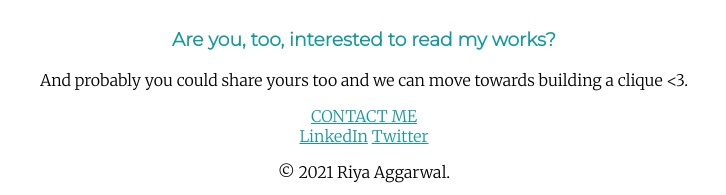
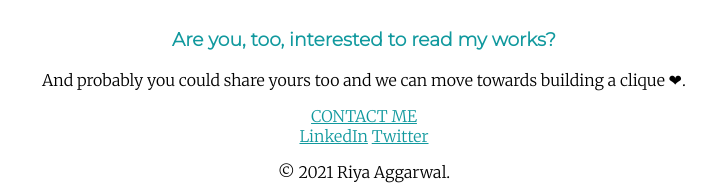
Before and after one commit to riyya/portfolio, a plain HTML site: page index.html in a window 1280 px wide. Shown: the part 2936-3131 px from the top of the page, 276-1002 px from the left. Drawn offline with Linux system fonts and the light colour scheme.

Commit message:
added emoji

```diff
--- a/index.html
+++ b/index.html
@@ -41,7 +41,7 @@
     <div class="contact-me">
       <h2>Get In Touch</h2>
       <h3>Are you, too, interested to read my works?</h3>
-      <p>And probably you could share yours too and we can move towards building a clique <3.</p>
+      <p>And probably you could share yours too and we can move towards building a clique ❤.</p>
       <a class="btn" href="mailto:writingqoats@gmail.com">CONTACT ME</a>
     </div>
   </div>
```
